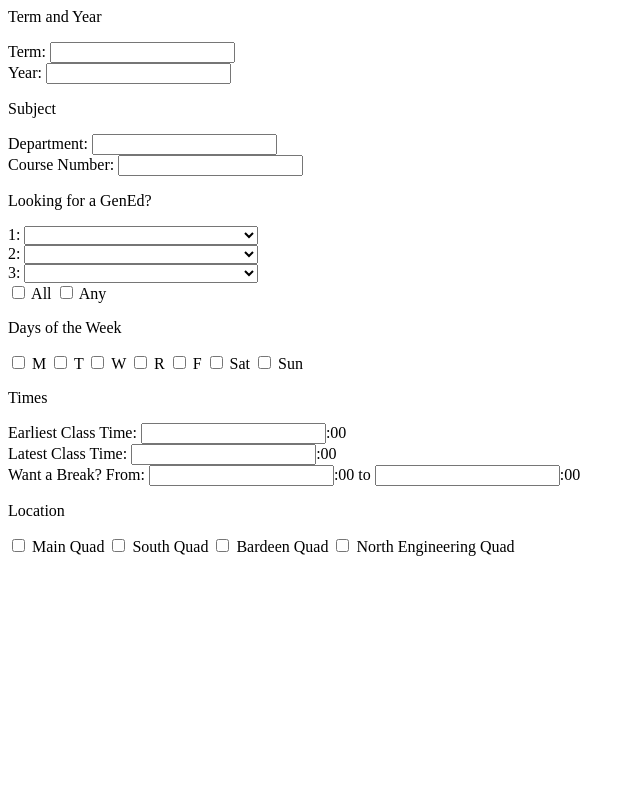
After one commit to tamaraniac/searchclasses, a Python web app: template WebApp/templates/plaintextform.html in a window 1280 px wide. The commit adds this page. Shown: the whole page, without its empty margins (0-640 px from the left). Run offline with Jinja, Linux system fonts and the light colour scheme; the template is opened without the code that fills it, so the values that code supplies are empty.

```diff
--- /dev/null
+++ b/WebApp/templates/plaintextform.html
@@ -0,0 +1,69 @@
+<!-- form in html without flask_wtf -->
+
+<p>Term and Year</p>
+  Term:
+  <input type="text" name="term" required><br>
+  Year:
+  <input type="text" name="year" required><br>
+
+<p>Subject</p>
+  Department:
+  <input tupe="text" name="department"><br>
+  Course Number:
+  <input type="text" name="number"><br>
+
+<p>Looking for a GenEd?</p>
+1: <select name="gened1">
+  <option value=""></option>
+  <option value="AC">Advanced Composition</option>
+  <option value="W">Western / Comparitive Cultures</option>
+  <option value="NW">Non-Western / US Minority Cultures</option>
+  <option value="HA">Humanities and the Arts</option>
+  <option value="NST">Natural Sciences and Technology</option>
+  <option value="QR">Quantitive Reasoning</option>
+  <option value="SBS">Social and Behavioral Sciences</option>
+</select><br>
+2: <select name="gened2">
+  <option value=""></option>
+  <option value="AC">Advanced Composition</option>
+  <option value="W">Western / Comparitive Cultures</option>
+  <option value="NW">Non-Western / US Minority Cultures</option>
+  <option value="HA">Humanities and the Arts</option>
+  <option value="NST">Natural Sciences and Technology</option>
+  <option value="QR">Quantitive Reasoning</option>
+  <option value="SBS">Social and Behavioral Sciences</option>
+</select><br>
+3: <select name="gened3">
+  <option value=""></option>
+  <option value="AC">Advanced Composition</option>
+  <option value="W">Western / Comparitive Cultures</option>
+  <option value="NW">Non-Western / US Minority Cultures</option>
+  <option value="HA">Humanities and the Arts</option>
+  <option value="NST">Natural Sciences and Technology</option>
+  <option value="QR">Quantitive Reasoning</option>
+  <option value="SBS">Social and Behavioral Sciences</option>
+</select><br>
+<input type="checkbox" name="allorany" value="all"> All
+<input type="checkbox" name="allorany" value="any"> Any<br>
+
+<p>Days of the Week</p>
+<input type="checkbox" name="dayofweek" value="M"> M
+<input type="checkbox" name="dayofweek" value="T"> T
+<input type="checkbox" name="dayofweek" value="W"> W
+<input type="checkbox" name="dayofweek" value="R"> R
+<input type="checkbox" name="dayofweek" value="F"> F
+<input type="checkbox" name="dayofweek" value="Sat"> Sat
+<input type="checkbox" name="dayofweek" value="Sun"> Sun
+
+<p>Times</p>
+  Earliest Class Time: <input type="text" name="starttime">:00<br>
+  Latest Class Time: <input type="text" name="endtime">:00<br>
+  Want a Break? From:
+  <input type="text" name="breakstart">:00 to
+  <input type="text" name="breakend">:00<br>
+
+<p>Location</p>
+<input type="checkbox" name="location" value="main"> Main Quad
+<input type="checkbox" name="location" value="south"> South Quad
+<input type="checkbox" name="location" value="bardeen"> Bardeen Quad
+<input type="checkbox" name="location" value="north"> North Engineering Quad
--- /dev/null
+++ b/WebApp/views.py
@@ -0,0 +1,6 @@
+from flask import render_template, flash, redirect
+from .forms import Specifications
+
+def specifications():
+    form = Specifications()
+    return render_template('form.html' title = 'Course Search', form=form)
```
Also changed, not shown: WebApp/forms.py (added, +30 -0 lines), WebApp/templates/form.html (added, +71 -0 lines), WebApp/templates/index.html (+0 -71 lines).
